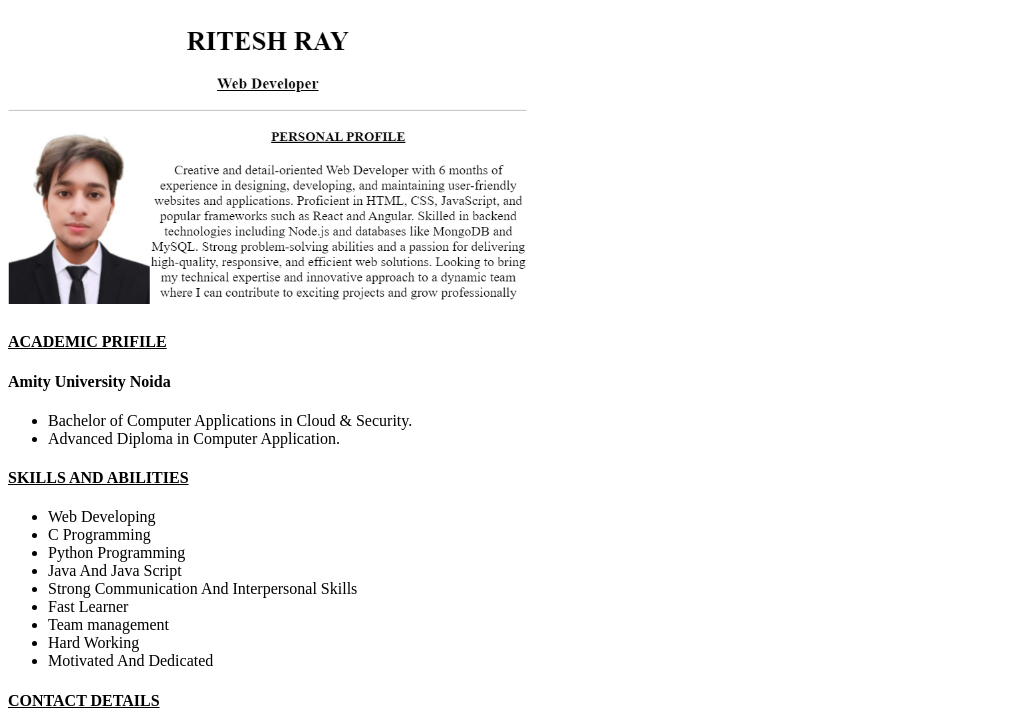
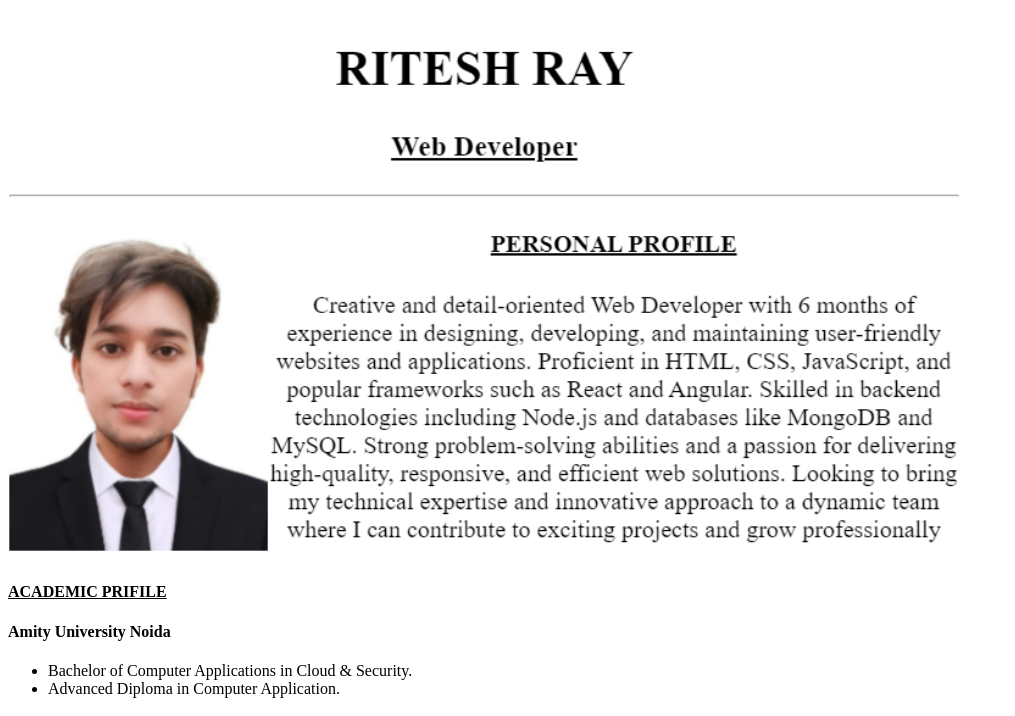
Before and after one commit to Thatcoderboy01/Cv-projects, a plain HTML site: page index.html in a window 1280 px wide. Shown: the top 716 px of the page, without its empty margins (0-1015 px from the left). Drawn offline with Linux system fonts and the light colour scheme.

Commit message:
Update index.html

```diff
--- a/index.html
+++ b/index.html
@@ -7,7 +7,7 @@
 
 <body>
 
-    <img src="./web-page.png" height="300" alt="picture"/>
+    <img src="./web-page.png" height="550" alt="picture"/>
     <p><h4><u>ACADEMIC PRIFILE</u></h4></p>
     <p><h4>Amity University Noida</h4></p>
     <ul>
```
